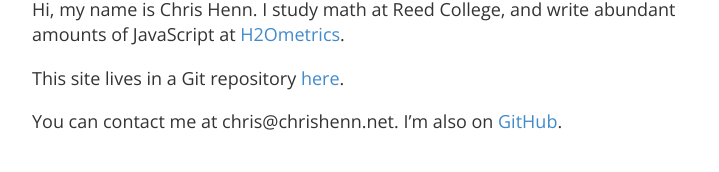
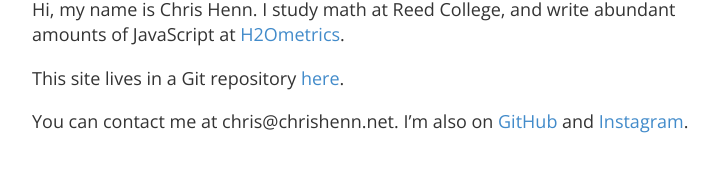
Before and after one commit to chnn/chrishenn-net, a Jekyll site: the page built from about.markdown, in a window 1280 px wide. Shown: the part 437-609 px from the top of the page, without its empty margins (278-997 px from the left). Built offline with Jekyll 4.4.1, drawn with Linux system fonts in a browser that asks for light colours.

Commit message:
Add instagram link

```diff
--- a/about.markdown
+++ b/about.markdown
@@ -11,4 +11,4 @@ Hi, my name is Chris Henn. I study math at Reed College, and write abundant amou
 
 This site lives in a Git repository [here](https://github.com/chnn/chnn.github.io).
 
-You can contact me at chris@chrishenn.net. I'm also on [GitHub](https://github.com/chnn).
+You can contact me at chris@chrishenn.net. I'm also on [GitHub](https://github.com/chnn) and [Instagram](https://www.instagram.com/chnnnnnnnnnnnn/).
```
